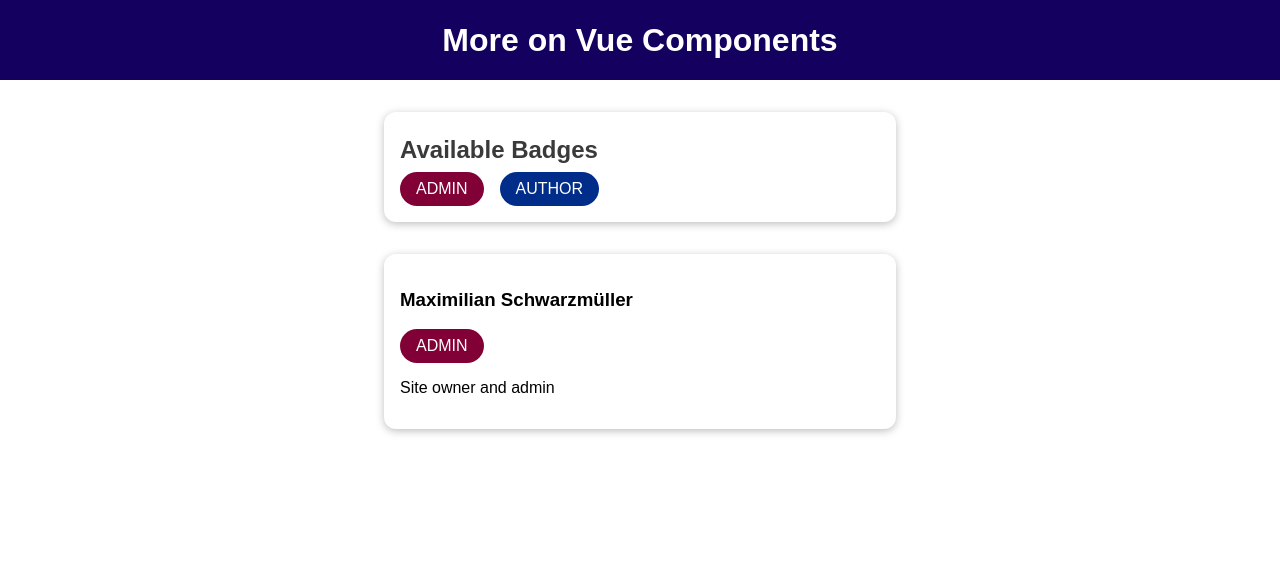
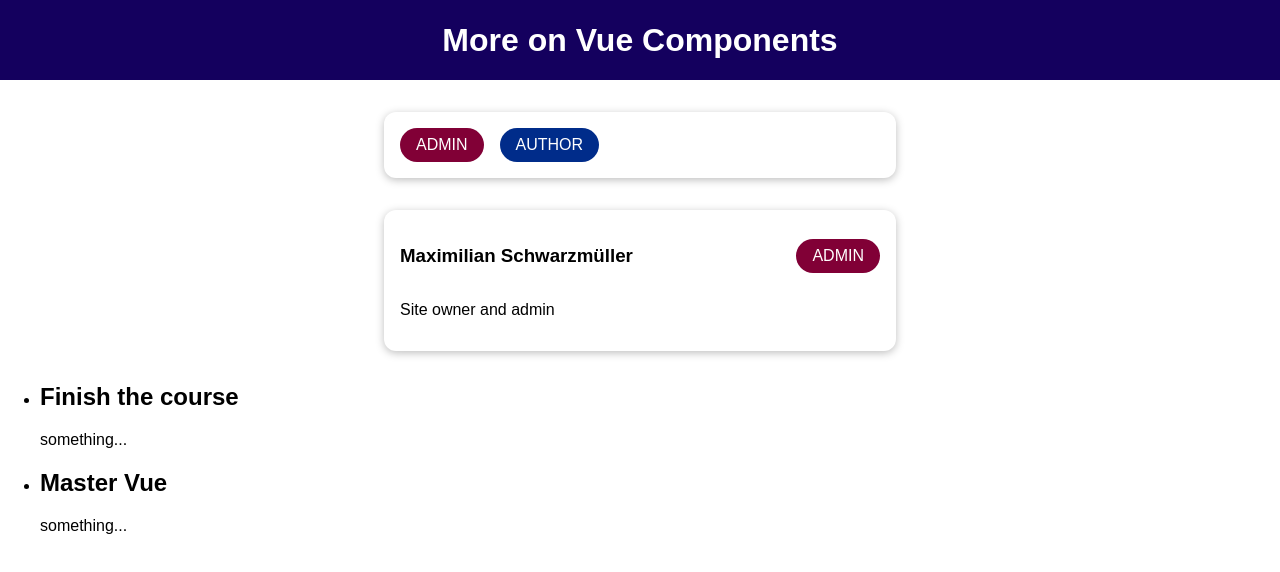
Before and after one commit to junehee1015/Vue, a Vue app in the folder vue-cli-04/: page / in a window 1280 px wide. Shown: the top 572 px of the page. Built offline with nearby package versions, Linux system fonts and the light colour scheme.

Commit message:
slot 추가정보

```diff
--- a/vue-cli-04/src/App.vue
+++ b/vue-cli-04/src/App.vue
@@ -7,6 +7,16 @@
       :info-text="activeUser.description"
       :role="activeUser.role"
     ></user-info>
+
+    <!-- Slot에서 data를 가져오는 방법 -->
+    <!-- slotData(커스텀 이름)은 항상 객체이다. -->
+    <slot-data #default="slotData">
+      <!-- Slot이 하나일 때 template 태그를 생략할 수 있다. -->
+      <!-- <template> -->
+      <h2>{{ slotData.item }}</h2>
+      <p>{{ slotData['anotherProp'] }}</p>
+      <!-- </template> -->
+    </slot-data>
   </div>
 </template>
 
--- a/vue-cli-04/src/components/BadgeList.vue
+++ b/vue-cli-04/src/components/BadgeList.vue
@@ -1,10 +1,8 @@
 <template>
   <section>
     <base-card>
-      <template v-slot:header>
-        <h2>Available Badges</h2>
-      </template>
-      <template v-slot:default>
+      <!-- v-slot:default -->
+      <template #default>
         <ul>
           <li>
             <base-badge type="admin" caption="ADMIN"></base-badge>
--- a/vue-cli-04/src/components/BaseCard.vue
+++ b/vue-cli-04/src/components/BaseCard.vue
@@ -15,15 +15,28 @@
   <div>
     <slot></slot>
   </div>
+
+  v-slot:이름 === #이름
  -->
   <div>
-    <header>
+    <!--
+      $slots의 정보로 header slot이 사용되지 않은 곳을 브라우저에서 안보이도록 처리.
+     -->
+    <header v-if="$slots.header">
       <!-- Named Slot -->
       <slot name="header"></slot>
     </header>
     <slot></slot>
   </div>
 </template>
+
+<script>
+export default {
+  mounted() {
+    console.log(this.$slots.header);
+  }
+}
+</script>
 
 <style scoped>
 div {
@@ -33,4 +46,9 @@ div {
   box-shadow: 0 2px 8px rgba(0, 0, 0, 0.26);
   padding: 1rem;
 }
+header {
+  display: flex;
+  justify-content: space-between;
+  align-items: center;
+}
 </style>
--- /dev/null
+++ b/vue-cli-04/src/components/SlotData.vue
@@ -0,0 +1,19 @@
+<template>
+  <ul>
+    <li v-for="goal in goals" :key="goal">
+      <!-- 현재 component를 사용한 장소에 slot으로 data를 보내는 방법 -->
+      <!-- Props와 같이 케밥 케이스는 자동으로 카멜 케이스로 바뀐다. -->
+      <slot :item="goal" another-prop="something..."></slot>
+    </li>
+  </ul>
+</template>
+
+<script>
+export default {
+  data() {
+    return {
+      goals: ['Finish the course', 'Master Vue'],
+    };
+  }
+}
+</script>
--- a/vue-cli-04/src/components/UserInfo.vue
+++ b/vue-cli-04/src/components/UserInfo.vue
@@ -1,11 +1,14 @@
 <template>
   <section>
     <base-card>
-      <template v-slot:header>
+      <!-- v-slot:header === #header -->
+      <template #header>
         <h3>{{ fullName }}</h3>
         <base-badge :type="role" :caption="role.toUpperCase()"></base-badge>
       </template>
-      <template v-slot:default>
+
+      <!-- v-slot:default -->
+      <template #default>
         <p>{{ infoText }}</p>
       </template>
     </base-card>
@@ -19,9 +22,4 @@ export default {
 </script>
 
 <style scoped>
-section header {
-  display: flex;
-  justify-content: space-between;
-  align-items: center;
-}
 </style>
--- a/vue-cli-04/src/main.js
+++ b/vue-cli-04/src/main.js
@@ -3,11 +3,13 @@ import { createApp } from 'vue';
 import App from './App.vue';
 import BaseBadge from './components/BaseBadge.vue';
 import BaseCard from './components/BaseCard.vue';
+import SlotData from './components/SlotData.vue';
 
 const app = createApp(App);
 
 // 전역 Component
 app.component('base-badge', BaseBadge);
 app.component('base-card', BaseCard);
+app.component('slot-data', SlotData);
 
 app.mount('#app');
```
